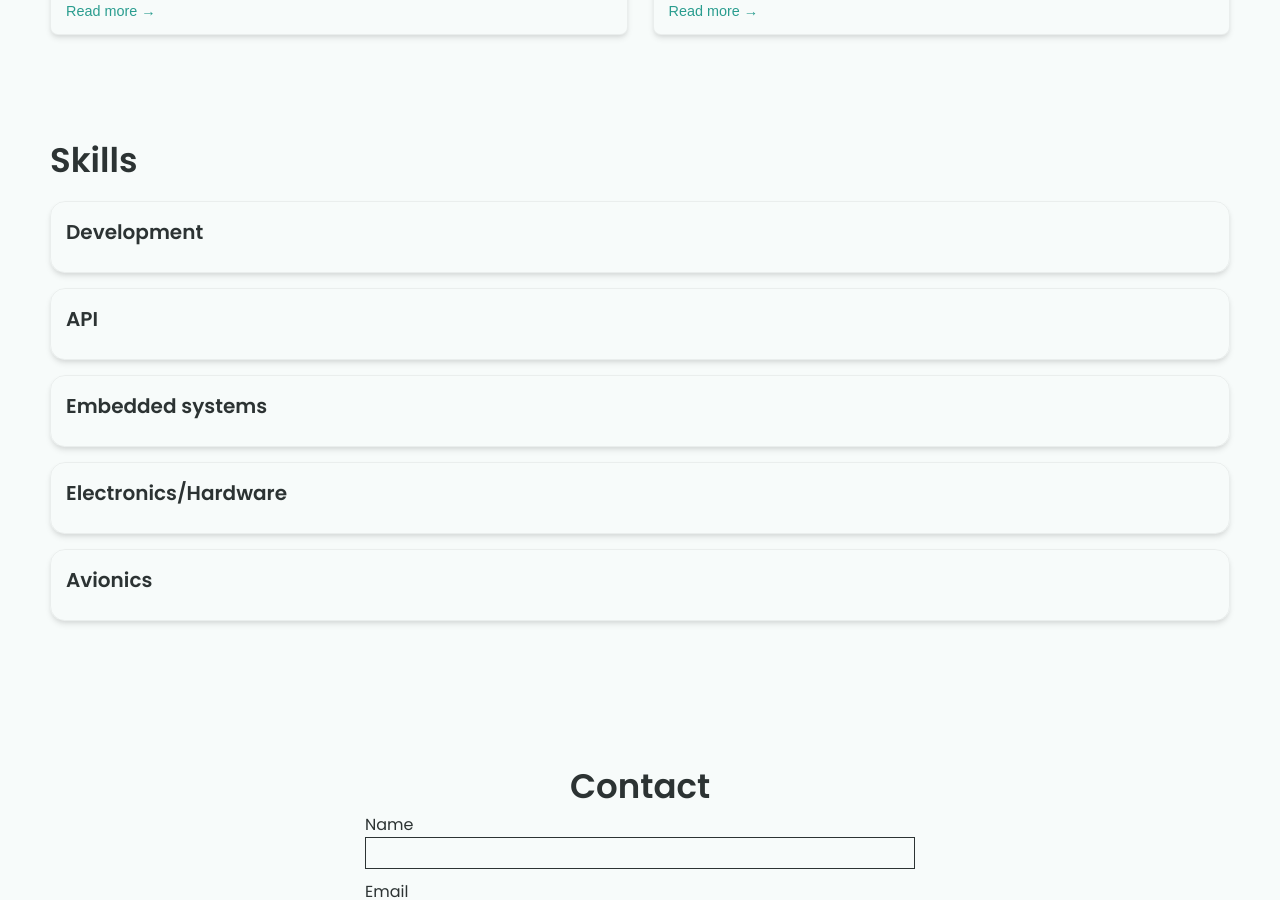
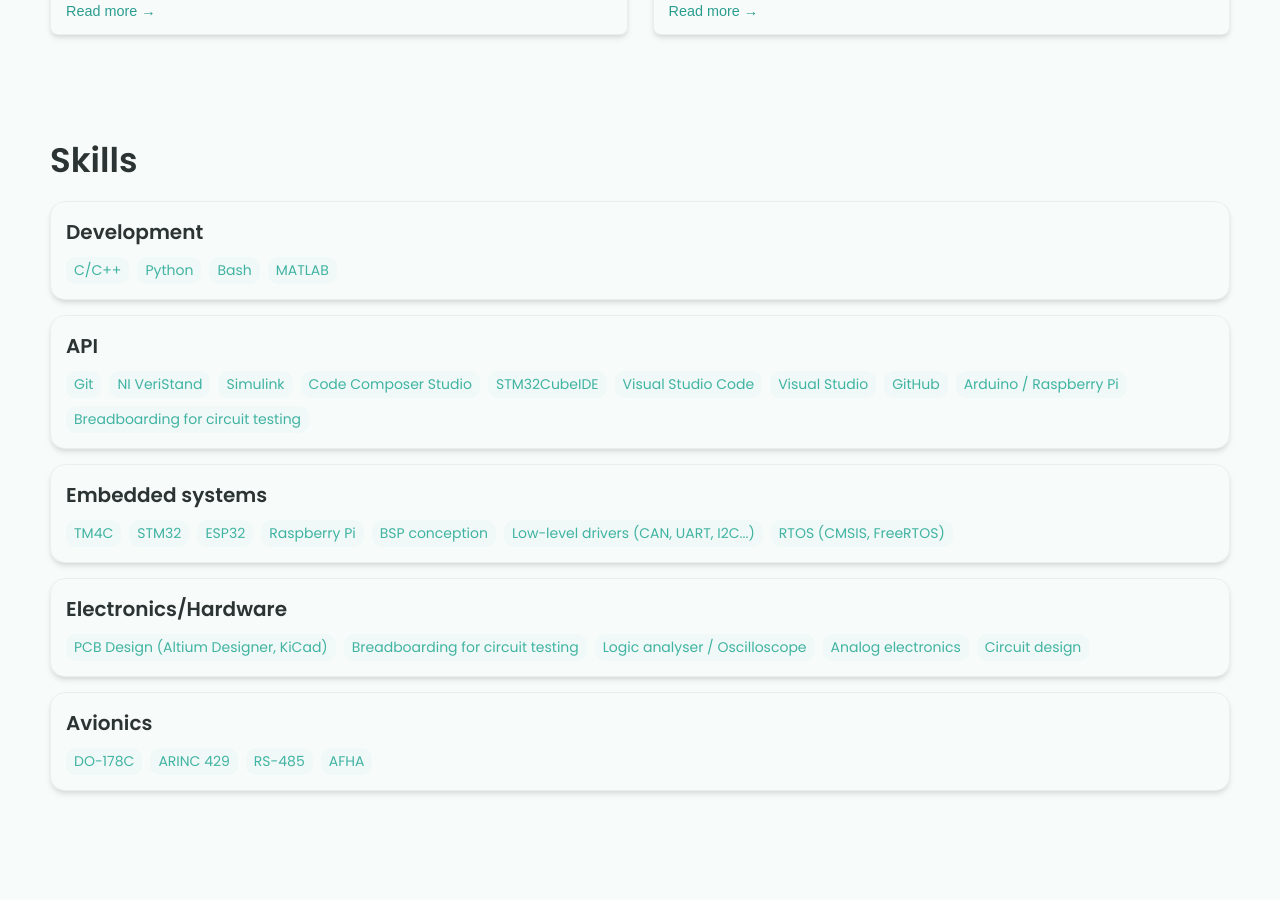
Before and after one commit to alexandrephl/alexandrephl.github.io, a Jekyll site: the page built from index.html, in a window 1280 px wide and 900 px high, scrolled down 1491 px. Built offline with Jekyll 4.4.1, drawn with Linux system fonts in a browser that asks for light colours; part of the change alters nothing that is shown.

```diff
--- a/_config.yml
+++ b/_config.yml
@@ -39,14 +39,14 @@ external-links:    # input only your own url slug. The icons with missing entrie
 # Skills Section - Add the list of your Skills by categories/tools. The indentation for each level needs to be precise.
 skills:
   - category: "Development"
-    items:
+    tools:
       - "C/C++"
       - "Python"
       - "Bash"
       - "MATLAB"
 
   - category: "API"
-    items:
+    tools:
       - "Git"
       - "NI VeriStand"
       - "Simulink"
@@ -59,7 +59,7 @@ skills:
       - "Breadboarding for circuit testing"
 
   - category: "Embedded systems"
-    items:
+    tools:
       - "TM4C"
       - "STM32"
       - "ESP32"
@@ -69,7 +69,7 @@ skills:
       - "RTOS (CMSIS, FreeRTOS)"
 
   - category: "Electronics/Hardware"
-    items:
+    tools:
       - "PCB Design (Altium Designer, KiCad)"
       - "Breadboarding for circuit testing"
       - "Logic analyser / Oscilloscope"
@@ -77,7 +77,7 @@ skills:
       - "Circuit design"
 
   - category: "Avionics"
-    items:
+    tools:
       - "DO-178C"
       - "ARINC 429"
       - "RS-485"
```
